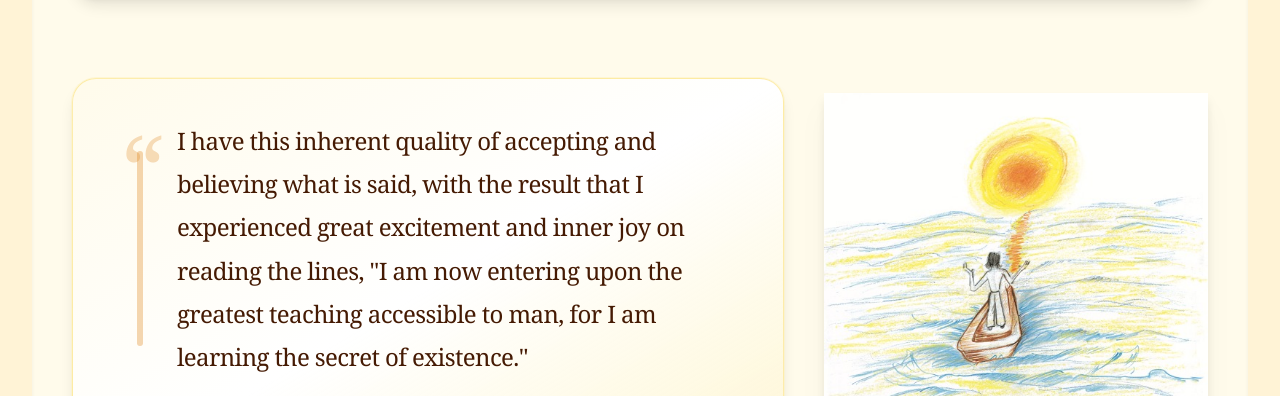
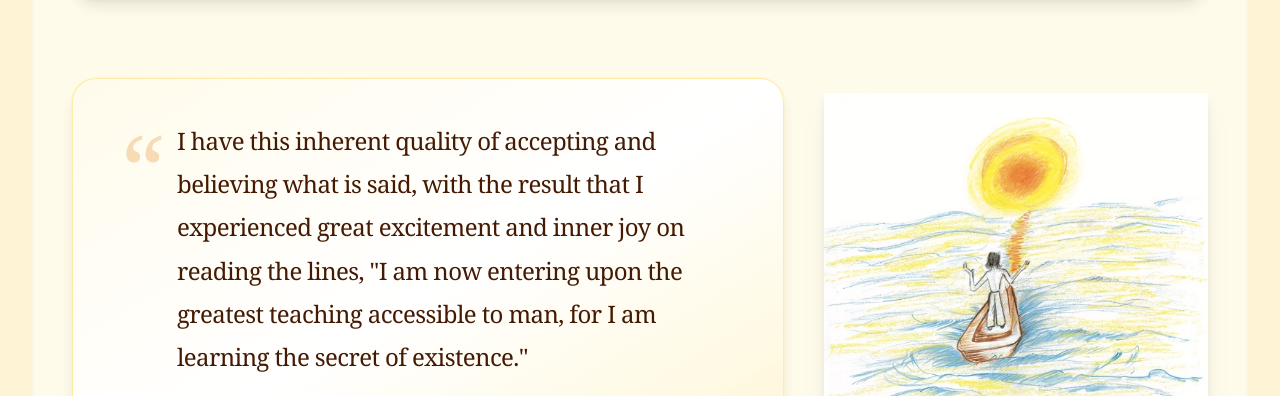
Before and after one commit to CindralHQ/DWAI-Demo, a Next.js app: page /wai1 in a window 1280 px wide. Shown: the part 813-1209 px from the top of the page. Built offline with nearby package versions, Linux system fonts and the light colour scheme.

Commit message:
removed the horizontal line on quotes

```diff
--- a/components/ui/Quote.tsx
+++ b/components/ui/Quote.tsx
@@ -20,7 +20,6 @@ export function Quote({ text, author, role, theme = 'lotus', className }: QuoteP
         <span
           aria-hidden
           className={cx(
-            'absolute left-4 top-8 h-[calc(100%-4rem)] w-[4px] rounded-full opacity-25 md:left-6 md:w-[6px] md:opacity-30',
             'bg-current',
             quote.accent
           )}
```
